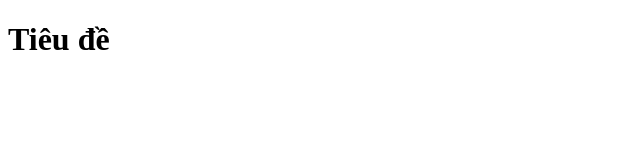
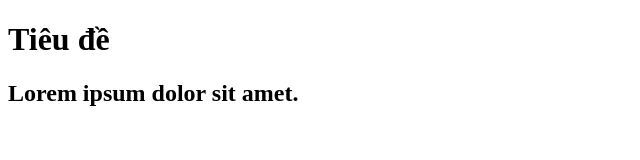
Before and after one commit to jimmydn123/du-an-6, a plain HTML site: page index.html in a window 1280 px wide. Shown: the whole page, without its empty margins (0-640 px from the left). Drawn offline with Linux system fonts and the light colour scheme.

Commit message:
sửa lần1

```diff
--- a/index.html
+++ b/index.html
@@ -7,5 +7,7 @@
   </head>
   <body>
     <h1>Tiêu đề</h1>
+    <h2>Lorem ipsum dolor sit amet.
+    </h2>
   </body>
 </html>
```
